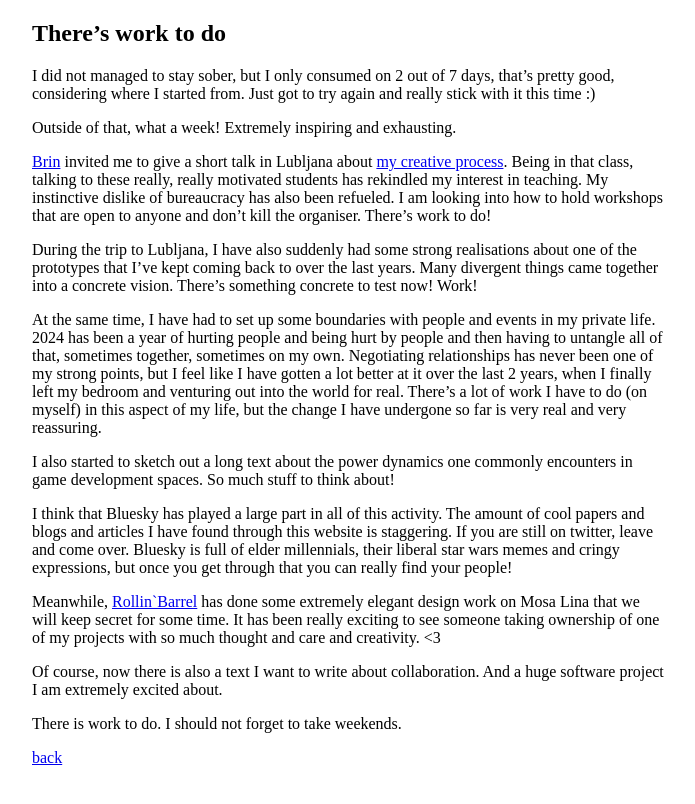
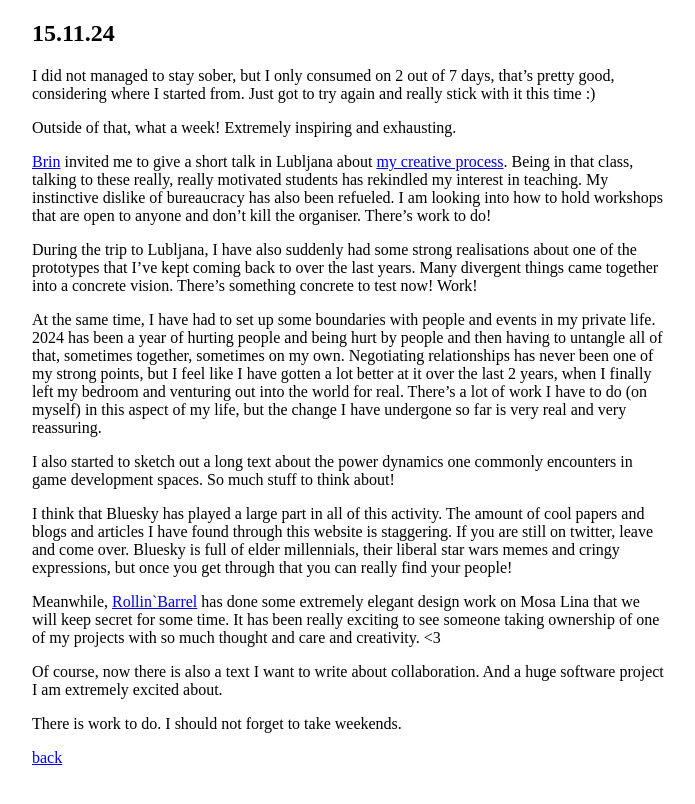
Before and after one commit to stuffedwombat/stuffedwombat.github.io, a Jekyll site: the page built from 24_11_22_work_to_do.md, in a window 1280 px wide. Shown: the top 804 px of the page, without its empty margins (292-987 px from the left). Built offline with Jekyll 4.4.1, drawn with Linux system fonts in a browser that asks for light colours; our own code applies the rules of GitHub Pages for plain Markdown files; comment, search, counter and statistics services are not loaded.

Commit message:
Update 24_11_22_work_to_do.md

```diff
--- a/24_11_22_work_to_do.md
+++ b/24_11_22_work_to_do.md
@@ -1,4 +1,4 @@
-## There’s work to do
+## 15.11.24
 
 I did not managed to stay sober, but I only consumed on 2 out of 7 days, that’s pretty good, considering where I started from. Just got to try again and really stick with it this time :)
 
```
